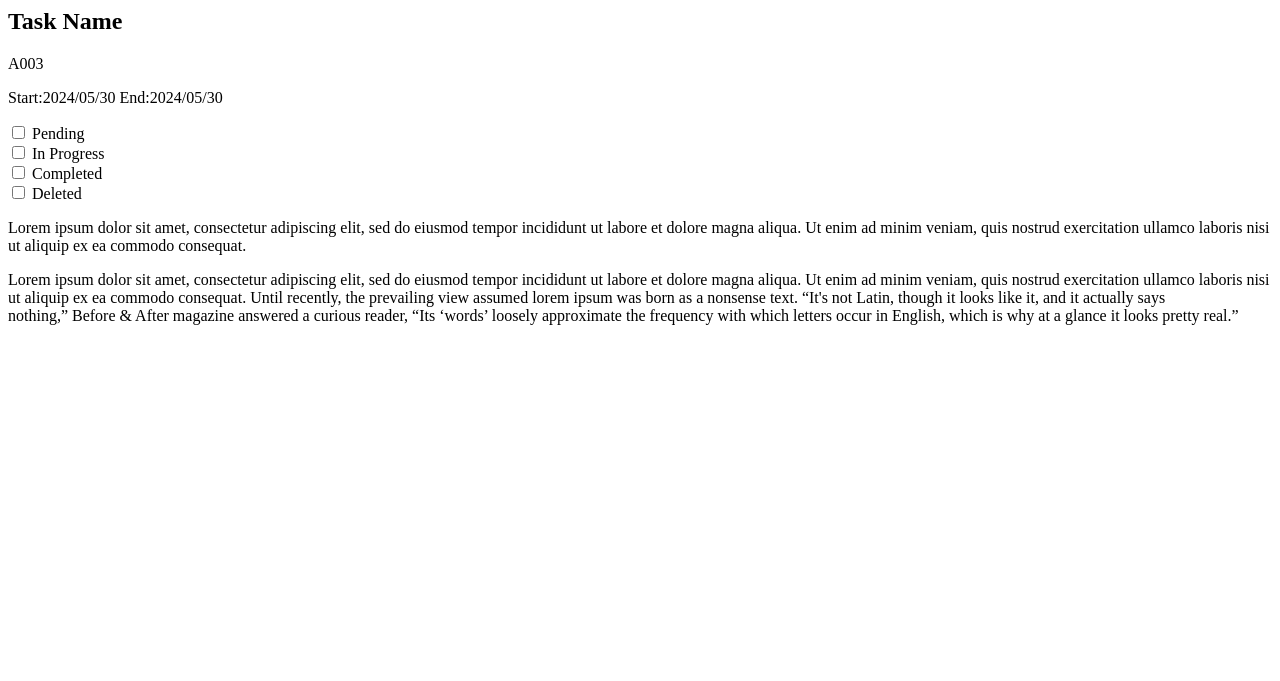
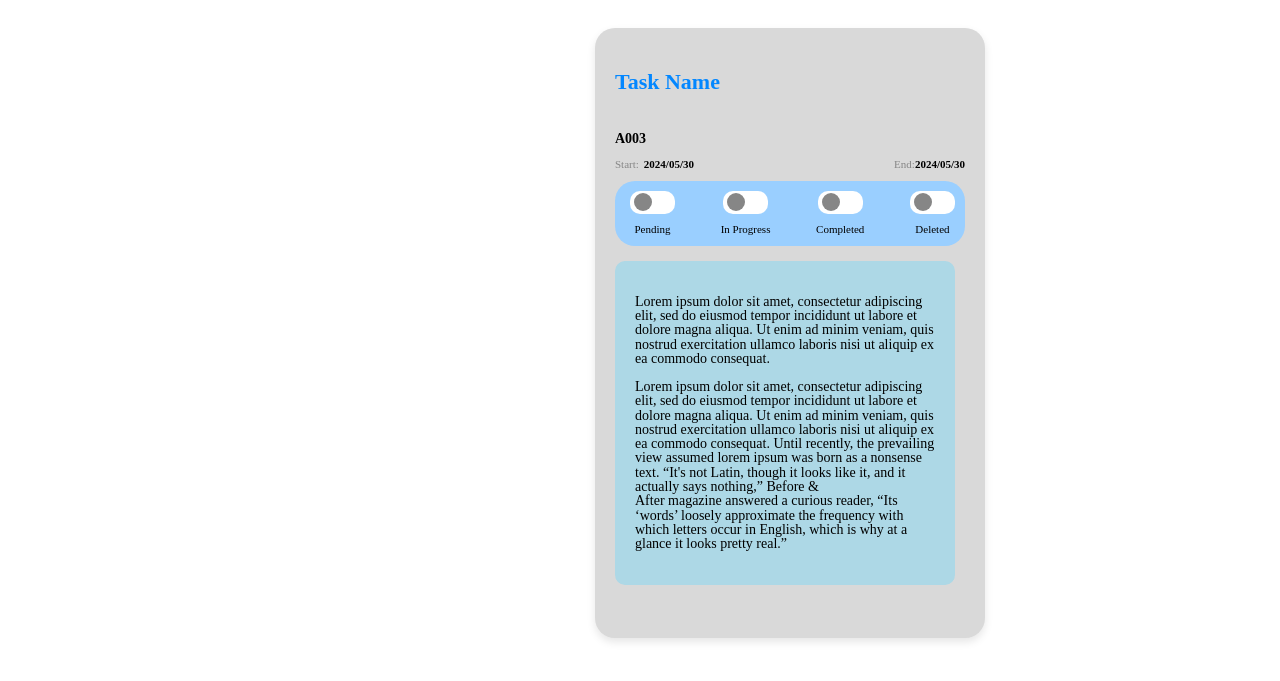
Before and after one commit to Algowrite-software-solution/ALG011-Viper-Training, a PHP site: page /view/component/custom/projectManagement.com.php in a window 1280 px wide. Shown: the top 681 px of the page. Run offline with PHP 8.4, Linux system fonts and the light colour scheme.

Commit message:
ALG011-FED-T011.4
Finalize the UI development

```diff
--- a/public/view/component/custom/projectManagement.com.php
+++ b/public/view/component/custom/projectManagement.com.php
@@ -1,6 +1,19 @@
+<!DOCTYPE html>
+<html lang="en">
+
+<head>
+    <meta charset="UTF-8">
+    <meta name="viewport" content="width=device-width, initial-scale=1.0">
+    <link rel="stylesheet" href="https://cdnjs.cloudflare.com/ajax/libs/font-awesome/4.7.0/css/font-awesome.min.css">
+    <link rel="stylesheet" href="../../css/projectManagement.com.css">
+    <title>Project Component</title>
+</head>
+
+<body>
+    <form action="/home.php">
         <!-- Project Component Section -->
         <section id="project-component-section" class="project-component-section d-none">
-    <div class="component-section-card" >
+            <div class="component-section-card">
                 <div class="project-header">
                     <h2>Task Name</h2>
                 </div>
@@ -43,7 +56,6 @@
                         </label>
                         <span class="toggle-text">Deleted</span>
                     </div>
-
                 </div>
                 <div class="content">
                     <p>Lorem ipsum dolor sit amet, consectetur adipiscing elit, sed do eiusmod tempor incididunt ut labore et dolore magna aliqua. Ut enim ad minim veniam, quis nostrud exercitation ullamco laboris nisi ut aliquip ex ea commodo consequat.</p>
@@ -51,6 +63,8 @@
 
                         Until recently, the prevailing view assumed lorem ipsum was born as a nonsense text. “It's not Latin, though it looks like it, and it actually says nothing,” Before & After magazine answered a curious reader, “Its ‘words’ loosely approximate the frequency with which letters occur in English, which is why at a glance it looks pretty real.”</p>
                 </div>
-
             </div>
         </section>
+</body>
+
+</html>
--- a/public/view/interface/home.php
+++ b/public/view/interface/home.php
@@ -402,7 +402,6 @@
                 </label>
                 <span class="toggle-text">Deleted</span>
             </div>
-
         </div>
         <div class="content">
             <p>Lorem ipsum dolor sit amet, consectetur adipiscing elit, sed do eiusmod tempor incididunt ut labore et dolore magna aliqua. Ut enim ad minim veniam, quis nostrud exercitation ullamco laboris nisi ut aliquip ex ea commodo consequat.</p>
```
Also changed, not shown: public/css/home.css (+0 -184 lines), public/view/component/custom/userProfile.com.php (added). Lines whose indentation alone changed are shown as unchanged.
